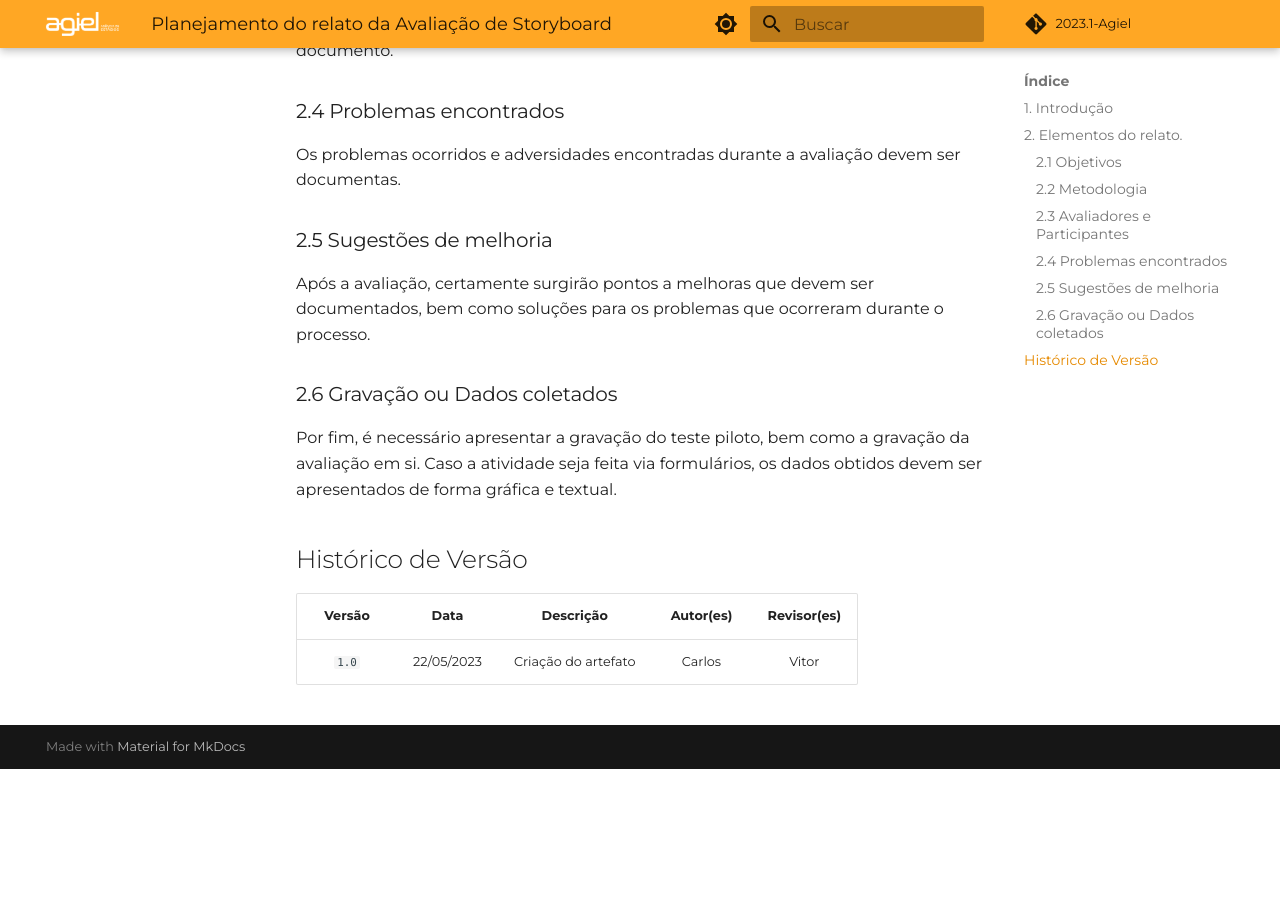
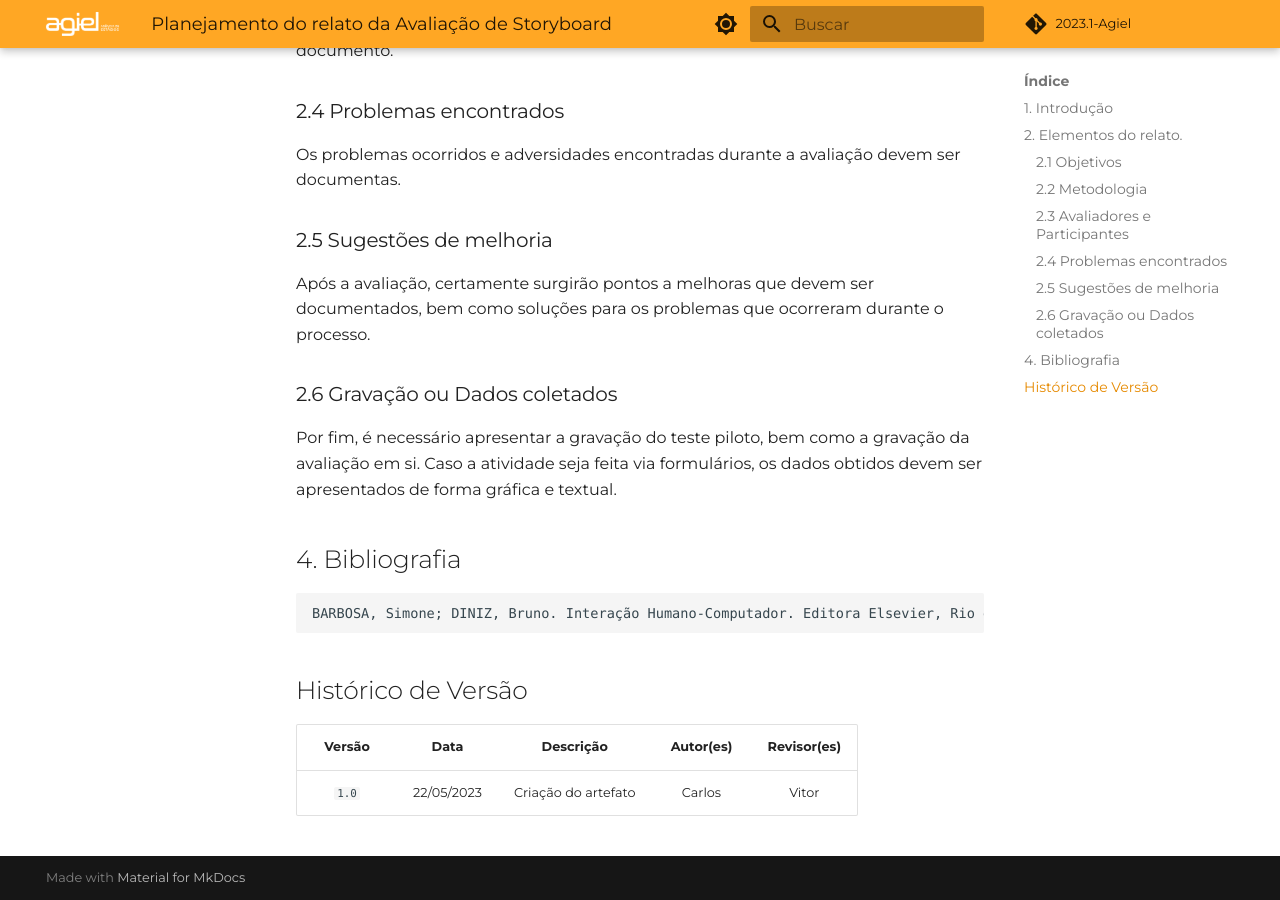
Before and after one commit to Interacao-Humano-Computador/2023.1-Agiel, an MkDocs documentation site: the page built from docs/desenvolvimento/storyboard/planejamento_relato_avaliacao_storyboard.md, in a window 1280 px wide and 900 px high, scrolled down 956 px. Built offline with MkDocs 1.6.1 and Material for MkDocs 9.7.7, drawn with Linux system fonts in a browser that asks for light colours; some web fonts are replaced; comment, search, counter and statistics services are not loaded; before the commit the page ends 1725 px from its top, so only the background shows below that.

Commit message:
bibliografia

````diff
--- a/docs/desenvolvimento/storyboard/planejamento_relato_avaliacao_storyboard.md
+++ b/docs/desenvolvimento/storyboard/planejamento_relato_avaliacao_storyboard.md
@@ -33,6 +33,11 @@ Após a avaliação, certamente surgirão pontos a melhoras que devem ser docume
 ### 2.6 Gravação ou Dados coletados
 Por fim, é necessário apresentar a gravação do teste piloto, bem como a gravação da avaliação em si. Caso a atividade seja feita via formulários, os dados obtidos devem ser apresentados de forma gráfica e textual.
 
+## 4. Bibliografia
+```
+BARBOSA, Simone; DINIZ, Bruno. Interação Humano-Computador. Editora Elsevier, Rio de Janeiro, 2010.
+```
+
 ## Histórico de Versão
 
 | Versão |    Data    |               Descrição                | Autor(es) | Revisor(es) |
````
